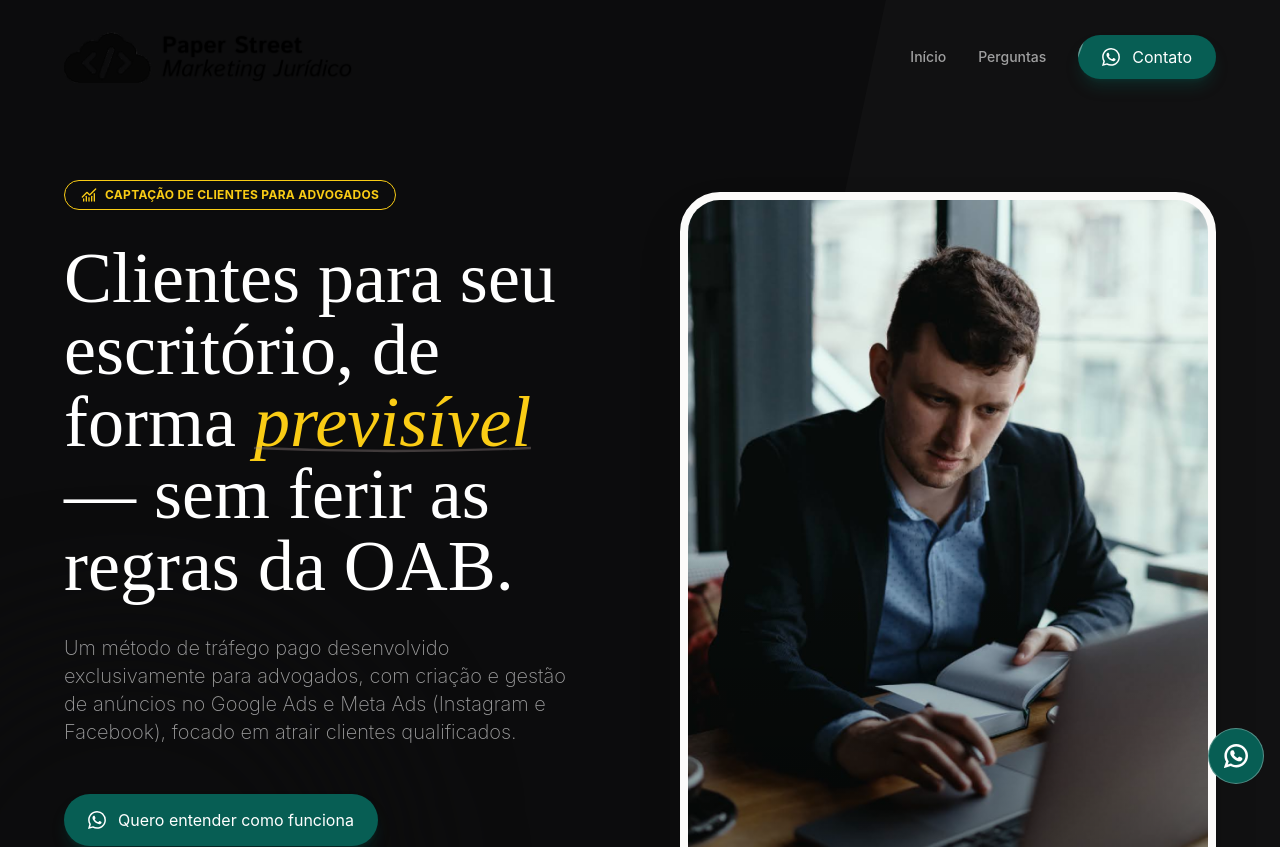
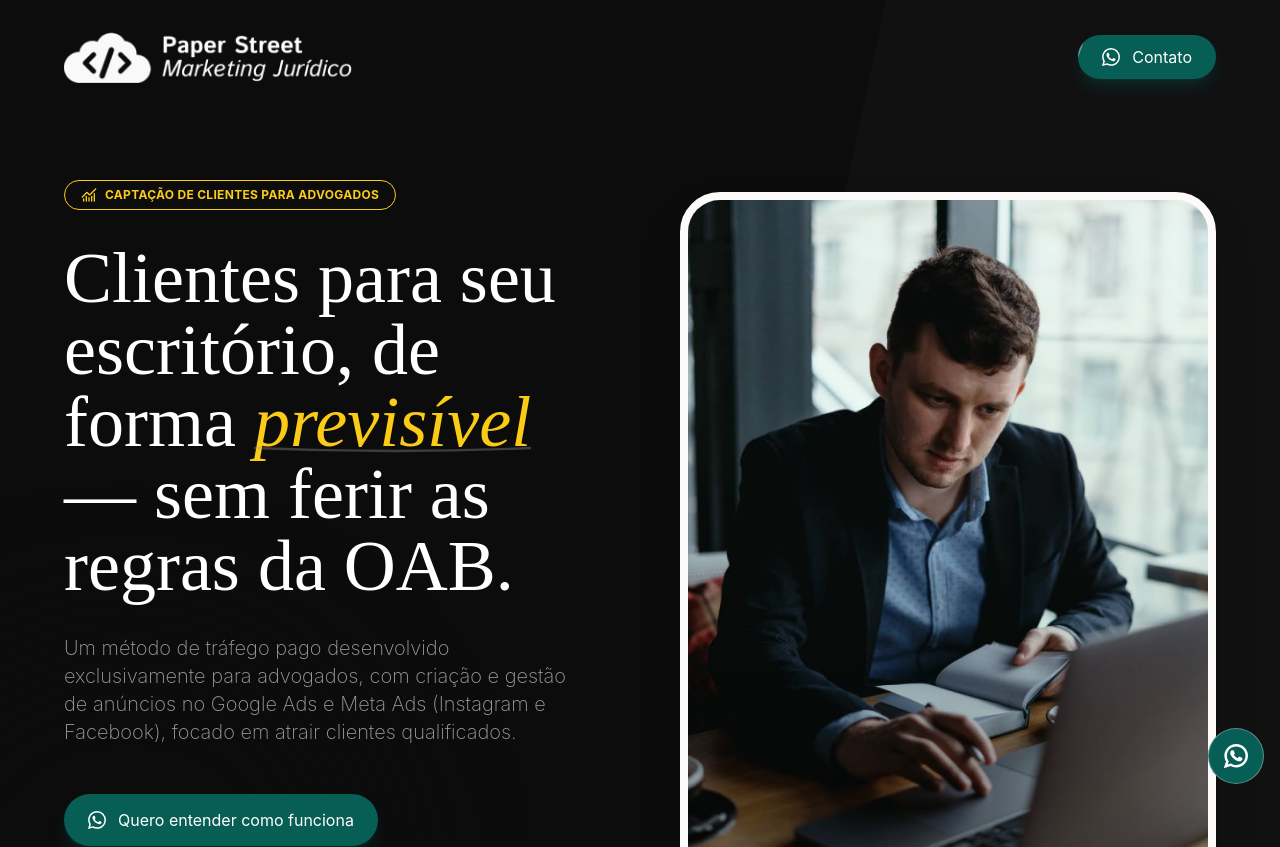
Before and after one commit to Paper-Street-Softwares/LPS-Paper-Street, a React (Vite) app: page / in a window 1280 px wide. Shown: the top 847 px of the page. Built offline with nearby package versions, Linux system fonts and the light colour scheme.

Commit message:
fix: Copy, tag e imagem novos

```diff
--- a/index.html
+++ b/index.html
@@ -166,7 +166,7 @@ Marketing jurídico profissional.
     <!-- Google tag (gtag.js) -->
     <script
       async
-      src="https://www.googletagmanager.com/gtag/js?id=AW-17668069100"
+      src="https://www.googletagmanager.com/gtag/js?id=G-PRRXFDEV4G"
     ></script>
     <script>
       window.dataLayer = window.dataLayer || []
@@ -175,9 +175,10 @@ Marketing jurídico profissional.
       }
       gtag('js', new Date())
 
+      gtag('config', 'G-PRRXFDEV4G')
+
       gtag('config', 'AW-17668069100')
     </script>
-
     <!-- Event snippet for Botão CTA - Captação de cliente pra Advogados conversion page
 In your html page, add the snippet and call gtag_report_conversion when someone clicks on the chosen link or button. -->
     <script>
--- a/src/components/sections/NavbarNovaTemplate.jsx
+++ b/src/components/sections/NavbarNovaTemplate.jsx
@@ -79,7 +79,7 @@ function NavbarNovaTemplate({
             <img
               src={content.texts.navbar.logo.img}
               alt={content.texts.navbar.logo.alt}
-              className="w-[100%] desktop1:hidden"
+              className="w-[100%] desktop1:hidden invert"
               width={277}
               height={60}
               fetchPriority="high"
@@ -87,7 +87,7 @@ function NavbarNovaTemplate({
             <img
               src={content.texts.navbar.logo.imgDesktop}
               alt={content.texts.navbar.logo.alt}
-              className="w-[100%] hidden desktop1:flex"
+              className="w-[100%] hidden desktop1:flex invert"
               width={300}
               height={53}
               fetchPriority="high"
--- a/src/content/content.jsx
+++ b/src/content/content.jsx
@@ -109,10 +109,10 @@ const content = {
         alt: `Logomarca ${infos.name}`,
       },
       menuItems: [
-        'Início',
+        // 'Início',
         // 'Serviços',
         // 'Sobre',
-        'Perguntas',
+        // 'Perguntas',
         // 'Blog',
         // 'Mapa',
       ],
@@ -473,7 +473,7 @@ const content = {
           </p>
         </div>
       ),
-      ctaButtonText: 'Existe uma forma mais segura de crescer',
+      ctaButtonText: 'Analisar meu caso',
       // linkCtaButton: 'https://previa-principal.brasilmatos.com.br/',
     },
     emergency: {
```
Also changed, not shown: src/assets/imgs/features/imgServices.webp.
